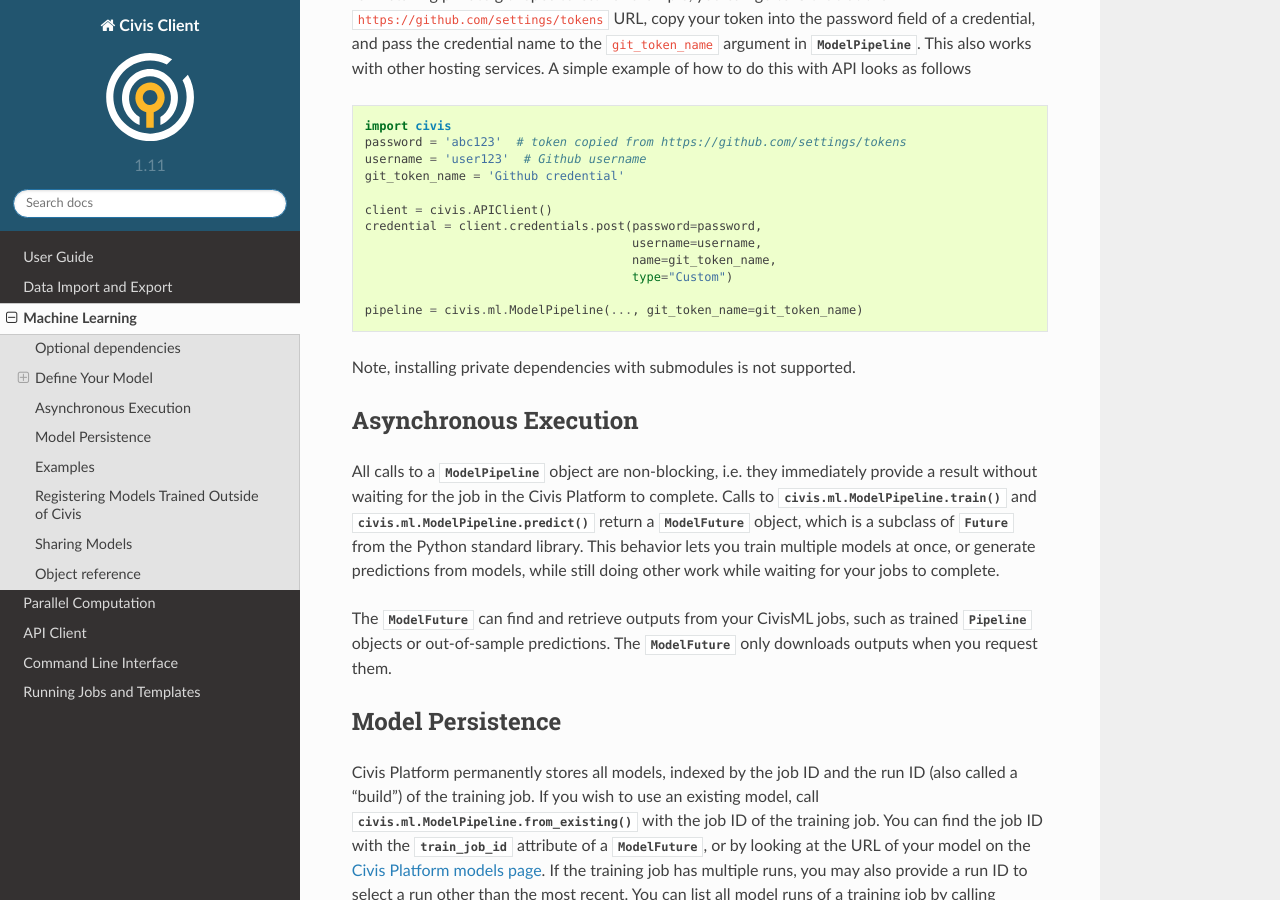
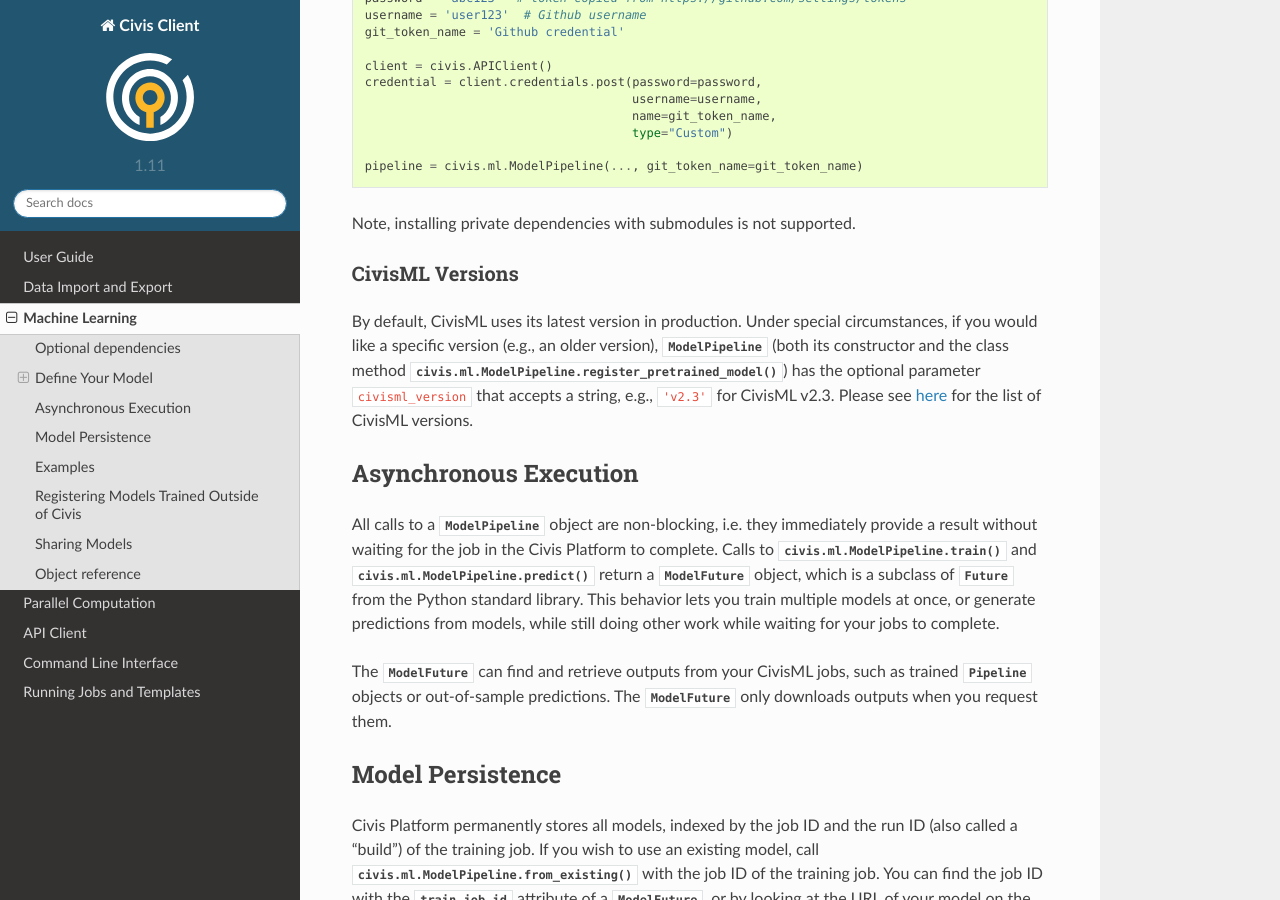
Before and after one commit to civisanalytics/civis-python, a Sphinx documentation site: the page built from docs/source/ml.rst, in a window 1280 px wide and 900 px high, scrolled down 4585 px. Built offline with Sphinx 7.4.7 and the Read the Docs theme 2.0.0, drawn with Linux system fonts in a browser that asks for light colours; cross-references to code outside the pages are shown as plain code; some of the changed text lies outside the part shown.

Commit message:
DOC CivisML versions and pre-installed packages documented on Zendesk

```diff
--- a/docs/source/ml.rst
+++ b/docs/source/ml.rst
@@ -130,13 +130,8 @@
 of the :class:`~civis.ml.ModelPipeline`. Your model must follow the
 scikit-learn API, and you will need to include any dependencies as
 :ref:`custom-dependencies` if they are not already installed in
-CivisML. Preinstalled libraries available for your use include:
-
-- `scikit-learn <http://scikit-learn.org>`_ v0.19.1
-- `glmnet <https://github.com/civisanalytics/python-glmnet>`_ v2.0.0
-- `xgboost <http://xgboost.readthedocs.io>`_ v0.6a2
-- `muffnn <https://github.com/civisanalytics/muffnn>`_ v1.2.0
-- `civisml-extensions <https://github.com/civisanalytics/civisml-extensions>`_ v.0.1.6
+CivisML. Please check `here <https://civis.zendesk.com/hc/en-us/articles/360000260011-CivisML>`_
+for the available pre-installed libraries and their versions.
 
 When you're assembling your own model, remember that you'll have to make certain that
 either you add a missing value imputation step or that your data doesn't have any
@@ -290,6 +285,19 @@
 
 Note, installing private dependencies with submodules is not supported.
 
+.. _civisml-versions:
+
+CivisML Versions
+----------------
+
+By default, CivisML uses its latest version in production.
+Under special circumstances, if you would like a specific version
+(e.g., an older version),
+:class:`~civis.ml.ModelPipeline` (both its constructor and the class method
+:meth:`civis.ml.ModelPipeline.register_pretrained_model`) has the optional
+parameter ``civisml_version`` that accepts a string, e.g., ``'v2.3'``
+for CivisML v2.3. Please see `here <https://civis.zendesk.com/hc/en-us/articles/360000260011-CivisML>`_
+for the list of CivisML versions.
 
 Asynchronous Execution
 ======================
```
